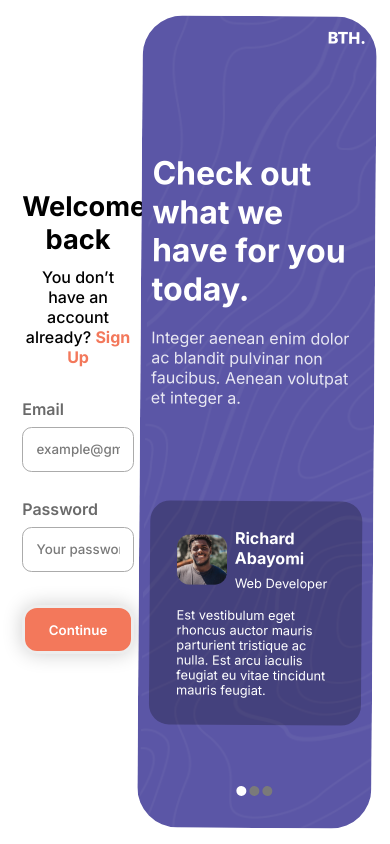
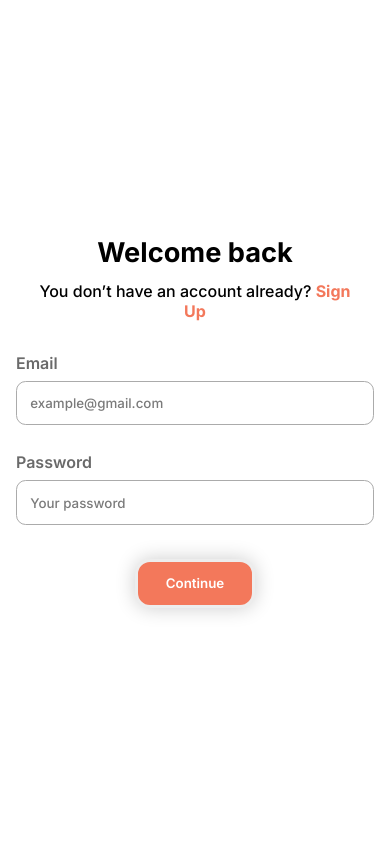
Before and after one commit to Samwell10/bowen-techhub, a React (Create React App) app: page / in a window 390 px wide. Built offline with nearby package versions, Linux system fonts and the light colour scheme.

Commit message:
Auth Update

```diff
--- a/src/Components/Authentication/LogIn/LogIn.module.css
+++ b/src/Components/Authentication/LogIn/LogIn.module.css
@@ -117,3 +117,9 @@ label span{
     margin-top: 2em;
     position: absolute;
 }
+@media screen and (max-width: 600px) {
+    .form{
+        width: 100%;
+        max-width: 600px;
+    }
+}
--- a/src/Components/Authentication/RightBlock/RightBlock.module.css
+++ b/src/Components/Authentication/RightBlock/RightBlock.module.css
@@ -31,3 +31,8 @@
 ul{
     list-style:none;
 }
+@media screen and (max-width:750px) {
+    .rightBlock{
+        display: none;
+    }
+}
--- a/src/Components/Authentication/SignUp/Choice/CommunityChoice/CommunityChoice.module.css
+++ b/src/Components/Authentication/SignUp/Choice/CommunityChoice/CommunityChoice.module.css
@@ -5,7 +5,7 @@
 .myChoice{
     background: rgba(91, 86, 166, 0.1);
     border-radius: 12px;
-    width: 100%;
+    width: 50%;
     max-width: 200px;
     padding: 0.5em 0.3em;
     display: flex;
--- a/src/Components/Authentication/SignUp/SignUp.module.css
+++ b/src/Components/Authentication/SignUp/SignUp.module.css
@@ -120,3 +120,32 @@
 input.errorField{
     border-color: rgba(250, 10, 10, 0.945);
 }
+@media screen and (max-width: 750px) {
+    .form{
+        width: 100%;
+        max-width: 600px;
+        margin: auto;
+    }
+    .intro{
+        margin: auto;
+    }
+}
+@media screen and (max-width: 600px) {
+    .form{
+        width: 100%;
+        max-width: unset;
+    }
+    .intro{
+        margin: unset;
+    }
+}
+@media screen and (max-width: 400px) {
+    .formBlock{
+        grid-template-columns: unset;
+        gap: 1.2em;
+        width: 100%;
+    }
+    .formBlock .formElement input{
+        width: 100%;
+    }
+}
```
Also changed, not shown: src/Components/Authentication/SignUp/SelectField/SelectField.module.css (+9 -0 lines).
